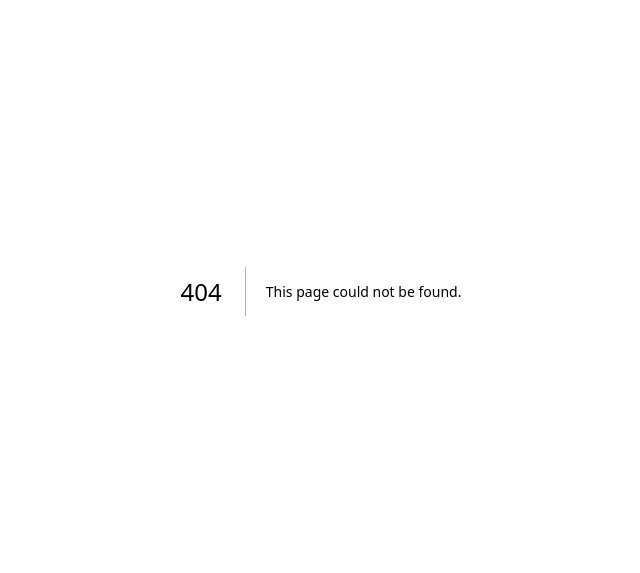
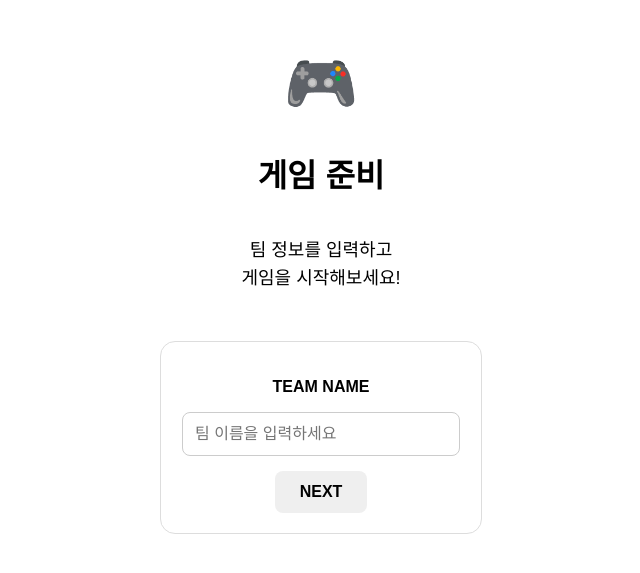
Before and after one commit to hoholon0502/QR-team-game, a Next.js app: page /game in a window 1280 px wide. Before the commit this address had no page. Shown: the part 109-682 px from the top of the page, without its empty margins (319-959 px from the left). Built offline with nearby package versions, Linux system fonts and the light colour scheme.

Commit message:
Create game page

```diff
--- /dev/null
+++ b/app/game/page.js
@@ -0,0 +1,63 @@
+export default function GamePage() {
+  return (
+    <main
+      style={{
+        minHeight: "100vh",
+        display: "flex",
+        flexDirection: "column",
+        justifyContent: "center",
+        alignItems: "center",
+        textAlign: "center",
+        fontFamily: "Arial, sans-serif",
+      }}
+    >
+      <div style={{ fontSize: "60px", marginBottom: "10px" }}>🎮</div>
+
+      <h1>게임 준비</h1>
+
+      <p style={{ fontSize: "18px", lineHeight: "1.6" }}>
+        팀 정보를 입력하고
+        <br />
+        게임을 시작해보세요!
+      </p>
+
+      <div
+        style={{
+          marginTop: "30px",
+          padding: "20px",
+          border: "1px solid #ddd",
+          borderRadius: "15px",
+          width: "280px",
+        }}
+      >
+        <p style={{ fontWeight: "bold" }}>TEAM NAME</p>
+
+        <input
+          type="text"
+          placeholder="팀 이름을 입력하세요"
+          style={{
+            width: "90%",
+            padding: "12px",
+            fontSize: "16px",
+            borderRadius: "8px",
+            border: "1px solid #ccc",
+          }}
+        />
+
+        <button
+          style={{
+            marginTop: "15px",
+            padding: "12px 25px",
+            border: "none",
+            borderRadius: "8px",
+            fontSize: "16px",
+            fontWeight: "bold",
+            cursor: "pointer",
+          }}
+        >
+          NEXT
+        </button>
+      </div>
+    </main>
+  );
+}
```
